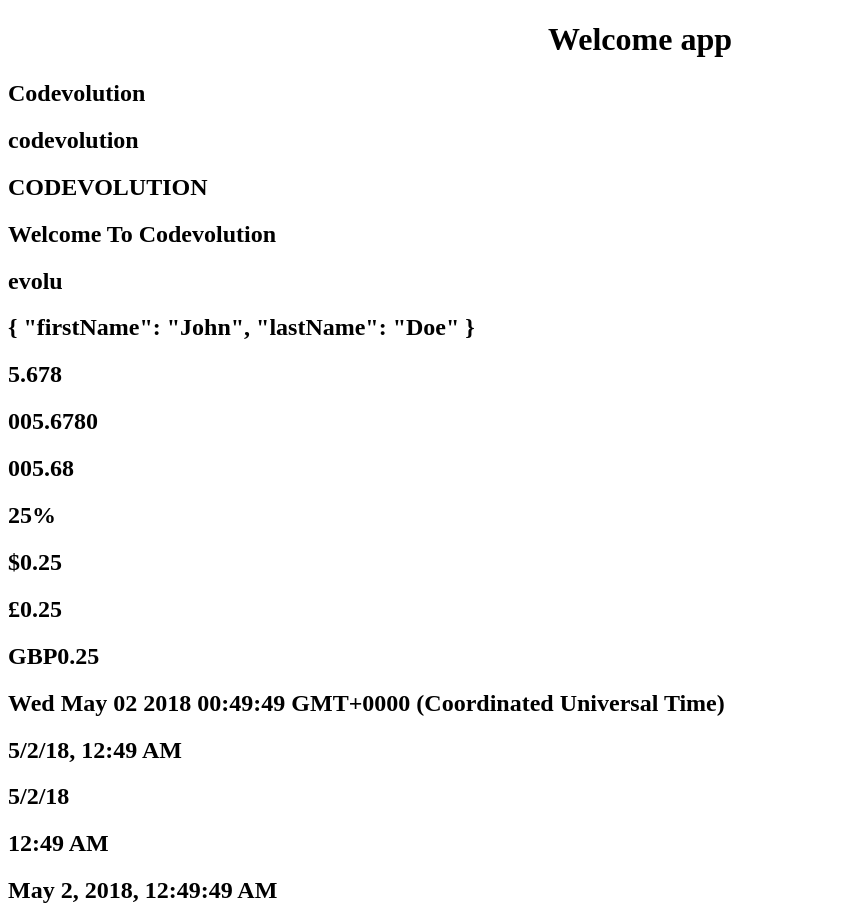
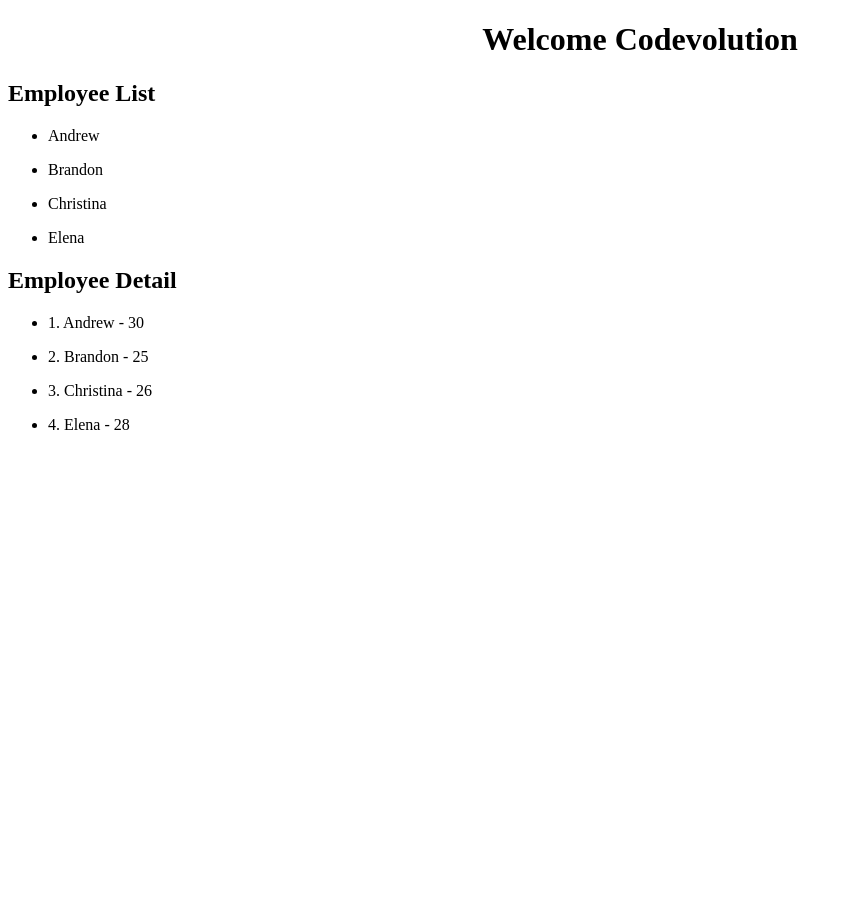
Before and after one commit to steveninouye/Codevolution-Youtube, an Angular app: page / in a window 1280 px wide. Shown: the whole page, without its empty margins (0-852 px from the left). After the commit the page ends 800 px from the top, so only its background shows below. Built offline with nearby package versions, Linux system fonts and the light colour scheme.

Commit message:
using a service to inject data between 2 components

```diff
--- a/src/app/app.component.html
+++ b/src/app/app.component.html
@@ -3,4 +3,5 @@
     Welcome {{title}}
   </h1>
 </div>
-<app-test></app-test>
+<employee-list></employee-list>
+<employee-detail></employee-detail>
--- a/src/app/app.component.ts
+++ b/src/app/app.component.ts
@@ -6,7 +6,5 @@
   styleUrls: ['./app.component.css']
 })
 export class AppComponent {
-  title = 'app';
-  name = 'Steven';
-  message = '';
+  title = 'Codevolution';
 }
--- /dev/null
+++ b/src/app/employee-detail/employee-detail.component.html
@@ -0,0 +1,3 @@
+<p>
+  employee-detail works!
+</p>
--- /dev/null
+++ b/src/app/employee-detail/employee-detail.component.ts
@@ -0,0 +1,21 @@
+import { Component, OnInit } from '@angular/core';
+import { EmployeeService } from '../employee.service';
+
+@Component({
+  selector: 'employee-detail',
+  template: `
+  <h2>Employee Detail</h2>
+  <ul *ngFor="let employee of employees">
+  <li>{{employee.id}}. {{employee.name}} - {{employee.age}}</li>
+  </ul>
+  `,
+  styleUrls: ['./employee-detail.component.css']
+})
+export class EmployeeDetailComponent implements OnInit {
+  employees = [];
+  constructor(private _employeeService: EmployeeService) {}
+
+  ngOnInit() {
+    this.employees = this._employeeService.getEmployees();
+  }
+}
--- /dev/null
+++ b/src/app/employee-list/employee-list.component.html
@@ -0,0 +1,3 @@
+<p>
+  employee-list works!
+</p>
--- /dev/null
+++ b/src/app/employee-list/employee-list.component.ts
@@ -0,0 +1,21 @@
+import { Component, OnInit } from '@angular/core';
+import { EmployeeService } from '../employee.service';
+
+@Component({
+  selector: 'employee-list',
+  template: `
+  <h2>Employee List</h2>
+  <ul *ngFor="let employee of employees">
+  <li>{{employee.name}}</li>
+  </ul>
+  `,
+  styleUrls: ['./employee-list.component.css']
+})
+export class EmployeeListComponent implements OnInit {
+  employees = [];
+  constructor(private _employeeService: EmployeeService) {}
+
+  ngOnInit() {
+    this.employees = this._employeeService.getEmployees();
+  }
+}
--- /dev/null
+++ b/src/app/employee.service.ts
@@ -0,0 +1,15 @@
+import { Injectable } from '@angular/core';
+
+@Injectable()
+export class EmployeeService {
+  constructor() {}
+
+  getEmployees() {
+    return [
+      { id: 1, name: 'Andrew', age: 30 },
+      { id: 2, name: 'Brandon', age: 25 },
+      { id: 3, name: 'Christina', age: 26 },
+      { id: 4, name: 'Elena', age: 28 }
+    ];
+  }
+}
--- a/src/app/test/test.component.ts
+++ b/src/app/test/test.component.ts
@@ -3,29 +3,6 @@
 @Component({
   selector: 'app-test',
   template: `
-
-<h2>{{name}}</h2>
-<h2>{{name | lowercase }}</h2>
-<h2>{{name | uppercase }}</h2>
-<h2>{{message | titlecase }}</h2>
-<h2>{{name | slice:3:8 }}</h2>
-<h2>{{person | json}}</h2>
-
-<h2>{{5.678 | number:'1.2-3'}}</h2>
-<h2>{{5.678 | number:'3.4-5'}}</h2>
-<h2>{{5.678 | number:'3.1-2'}}</h2>
-
-<h2>{{ 0.25 | percent }}</h2>
-
-<h2>{{ 0.25 | currency }}</h2>
-<h2>{{ 0.25 | currency: 'GBP' }}</h2>
-<h2>{{ 0.25 | currency: 'GBP' : 'code' }}</h2>
-
-<h2>{{date}}</h2>
-<h2>{{date | date:'short'}}</h2>
-<h2>{{date | date:'shortDate'}}</h2>
-<h2>{{date | date:'shortTime'}}</h2>
-<h2>{{date | date:'medium'}}</h2>
 
   `,
   styleUrls: ['./test.component.css']
```
Also changed, not shown: src/app/app.module.ts (+10 -2 lines), src/app/employee-detail/employee-detail.component.css (added), src/app/employee-list/employee-list.component.css (added), 1 other file (tests, documents, lock files or other folders).
